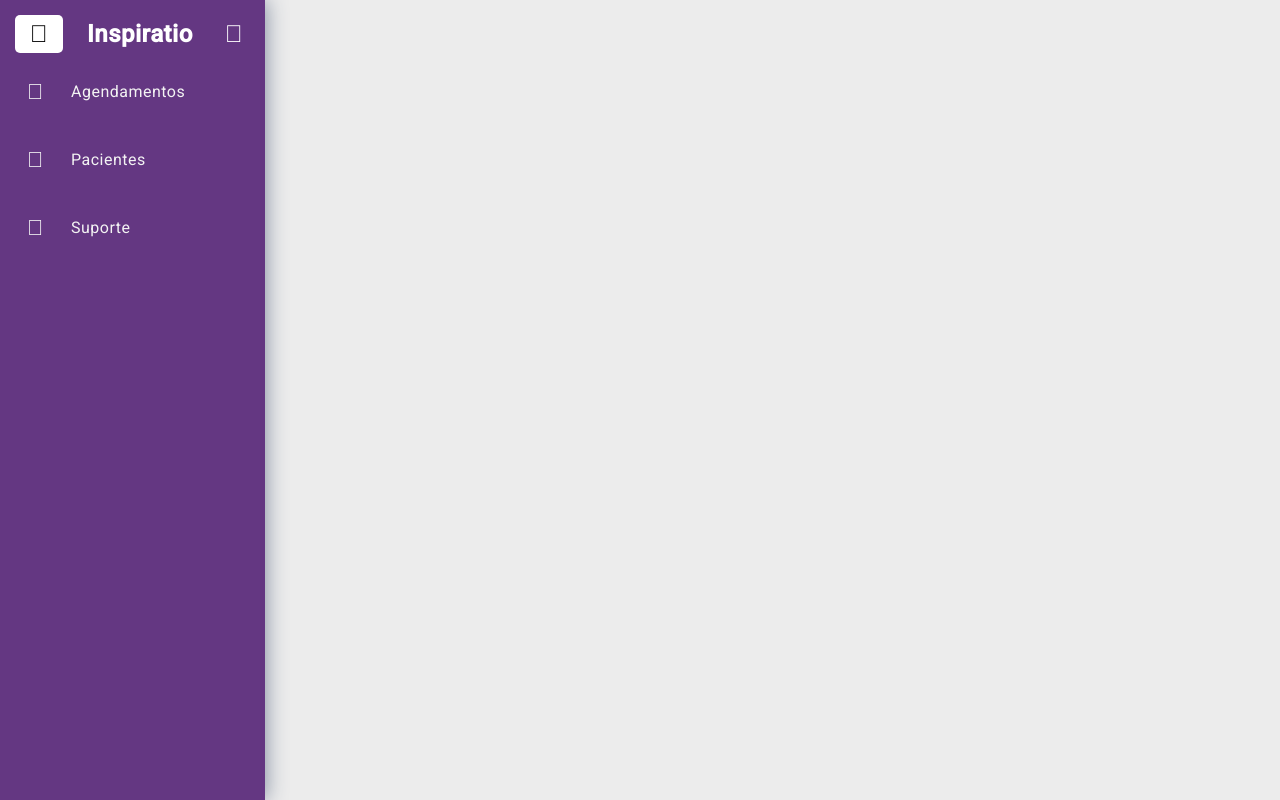
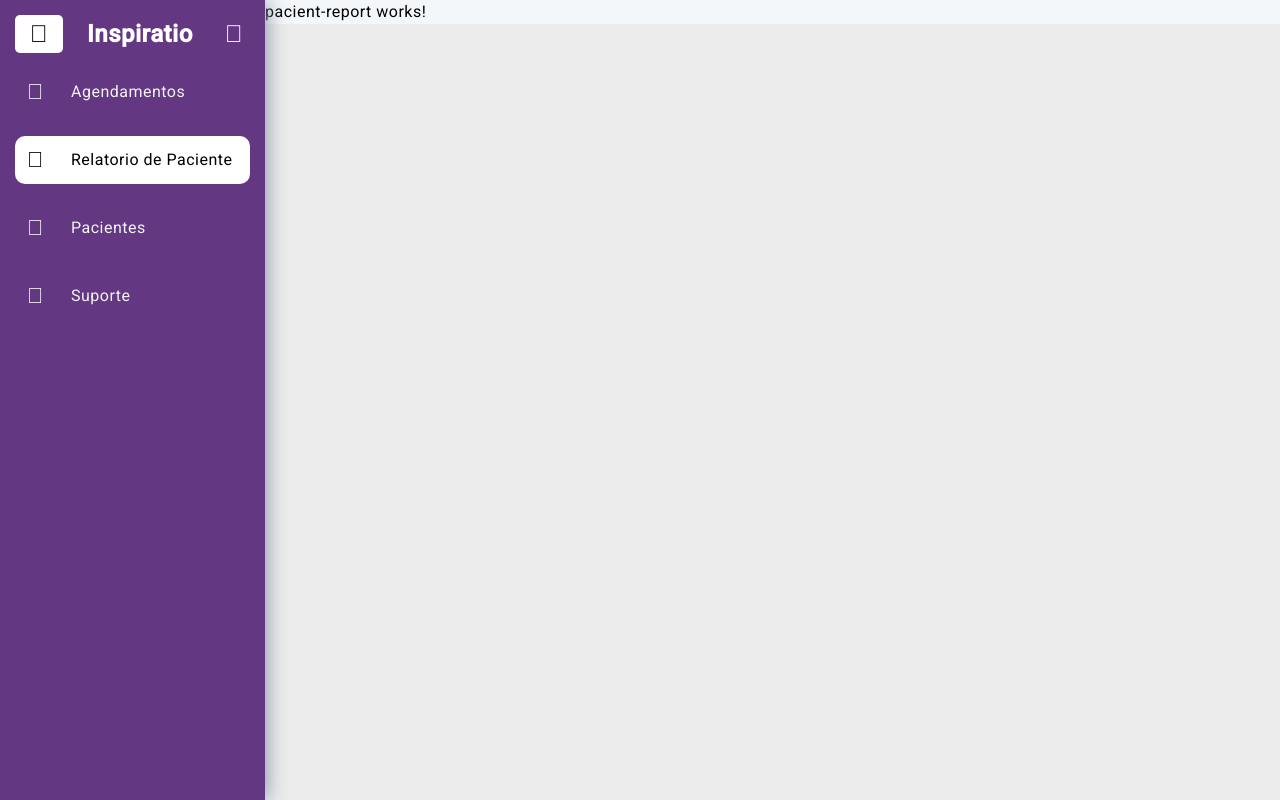
Before and after one commit to leoocestari/InspiratioWS, an Angular app: page /pacient-report in a window 1280 px wide. Before the commit this address led to /. Built offline with nearby package versions, Linux system fonts and the light colour scheme.

Commit message:
.pacientreport

```diff
--- a/src/app/app.routes.ts
+++ b/src/app/app.routes.ts
@@ -2,10 +2,12 @@ import { Routes } from '@angular/router';
 import { HomeComponent } from './modules/pages/home/home.component';
 import { LoginComponent } from './modules/pages/login/login.component';
 import { RegisterPacientsComponent } from './modules/pages/register-pacients/register-pacients.component';
+import { PacientReportComponent } from './modules/pages/pacient-report/pacient-report.component';
 
 export const routes: Routes = [
   { path: '', redirectTo: 'home', pathMatch: 'full' },
   { path: 'home', component: HomeComponent },
   { path: 'login', component: LoginComponent },
   { path: 'register-pacients', component: RegisterPacientsComponent },
+  { path: 'pacient-report', component: PacientReportComponent },
 ];
--- a/src/app/modules/components/left-sidebar/left-sidebar.component.ts
+++ b/src/app/modules/components/left-sidebar/left-sidebar.component.ts
@@ -17,6 +17,11 @@ export class LeftSidebarComponent {
       routeLink: 'home',
       icon: 'fal fa-calendar',
       label: 'Agendamentos',
+    },
+    {
+      routeLink: 'pacient-report',
+      icon: 'fal fa-calendar',
+      label: 'Relatorio de Paciente',
     },
     {
       routeLink: 'register-pacients',
--- /dev/null
+++ b/src/app/modules/pages/pacient-report/pacient-report.component.html
@@ -0,0 +1 @@
+<p>pacient-report works!</p>
```
Also changed, not shown: src/app/modules/pages/pacient-report/pacient-report.component.ts (added, +12 -0 lines), src/app/modules/pages/pacient-report/pacient-report.component.scss (added), 1 other file (tests, documents, lock files or other folders).
